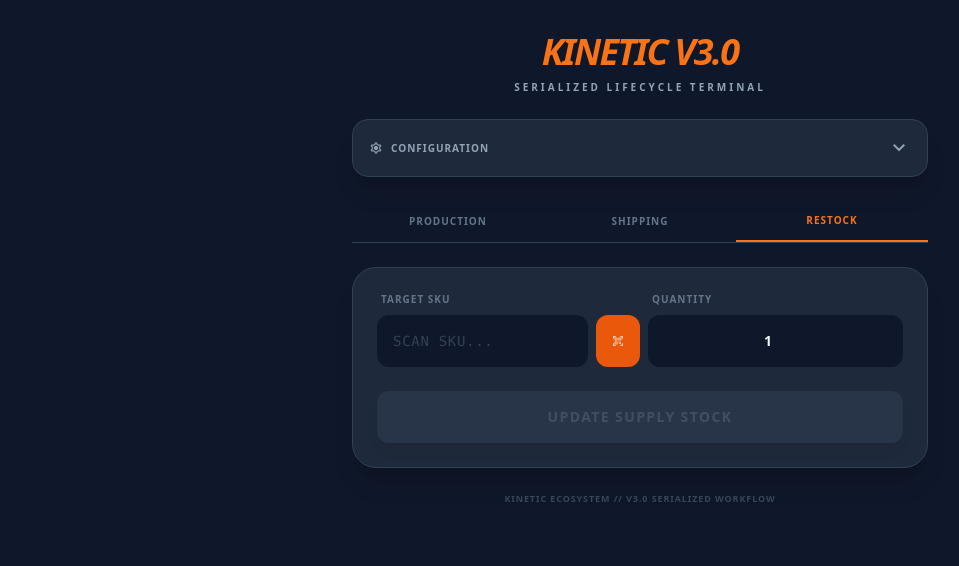
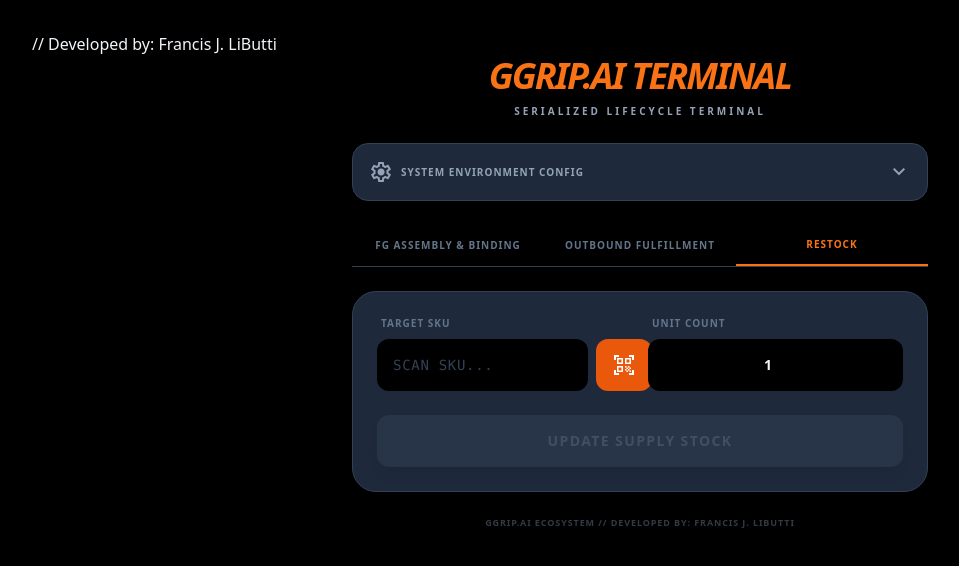
Before and after one commit to Frankwerd/standalone-scanner, a plain HTML site: page index.html in a window 1280 px wide. Both pictures are taken after a click on the button "RESTOCK". Shown: the whole page, without its empty margins (0-959 px from the left). Drawn offline with nearby package versions, Linux system fonts and the light colour scheme.

Commit message:
Update index.html

```diff
--- a/index.html
+++ b/index.html
@@ -1,9 +1,10 @@
+// Developed by: Francis J. LiButti
 <!DOCTYPE html>
 <html lang="en">
 <head>
     <meta charset="UTF-8">
     <meta name="viewport" content="width=device-width, initial-scale=1.0">
-    <title>Kinetic Inventory v3.0 - Serialized Terminal</title>
+    <title>GGRIP.AI Terminal v3.0 - Serialized Terminal</title>
     <script src="https://unpkg.com/html5-qrcode"></script>
     <script src="https://cdn.tailwindcss.com"></script>
     <link rel="stylesheet" href="https://fonts.googleapis.com/css2?family=Material+Symbols+Outlined:opsz,wght,FILL,GRAD@24,400,0,0" />
@@ -13,10 +14,10 @@
         #reader video { border-radius: 1.5rem; }
     </style>
 </head>
-<body class="bg-slate-900 text-slate-100 min-h-screen p-4 md:p-8 font-sans">
+<body class="bg-black text-slate-100 min-h-screen p-4 md:p-8 font-sans">
     <div class="max-w-xl mx-auto space-y-6">
         <header class="text-center space-y-2">
-            <h1 class="text-4xl font-black tracking-tighter text-orange-500 uppercase italic">Kinetic v3.0</h1>
+            <h1 class="text-4xl font-black tracking-tighter text-orange-500 uppercase italic">GGRIP.AI Terminal</h1>
             <p class="text-[10px] text-slate-400 font-bold tracking-[0.3em] uppercase">Serialized Lifecycle Terminal</p>
         </header>
 
@@ -25,7 +26,7 @@
             <button onclick="toggleConfig()" class="w-full flex items-center justify-between text-slate-400 hover:text-orange-500 transition-colors">
                 <div class="flex items-center gap-2">
                     <span class="material-symbols-outlined text-sm">settings</span>
-                    <h2 class="text-[10px] font-black uppercase tracking-widest">Configuration</h2>
+                    <h2 class="text-[10px] font-black uppercase tracking-widest">System Environment Config</h2>
                 </div>
                 <span id="configChevron" class="material-symbols-outlined transition-transform">expand_more</span>
             </button>
@@ -33,20 +34,20 @@
                 <div>
                     <label class="block text-[9px] font-bold text-slate-500 uppercase tracking-widest mb-1">Google Script URL</label>
                     <input type="url" id="scriptUrl" placeholder="https://script.google.com/macros/s/.../exec"
-                           class="w-full bg-slate-900 border-none rounded-lg p-3 text-xs focus:ring-1 focus:ring-orange-500 transition-all outline-none">
+                           class="w-full bg-black border-none rounded-lg p-3 text-xs focus:ring-1 focus:ring-orange-500 transition-all outline-none">
                 </div>
                 <div>
                     <label class="block text-[9px] font-bold text-slate-500 uppercase tracking-widest mb-1">OMS API Token</label>
                     <input type="password" id="apiToken" placeholder="Enter Token..."
-                           class="w-full bg-slate-900 border-none rounded-lg p-3 text-xs focus:ring-1 focus:ring-orange-500 transition-all outline-none">
+                           class="w-full bg-black border-none rounded-lg p-3 text-xs focus:ring-1 focus:ring-orange-500 transition-all outline-none">
                 </div>
             </div>
         </div>
 
         <!-- Tabs -->
         <div class="flex border-b border-slate-700">
-            <button onclick="switchTab('production')" id="tab-production" class="flex-1 py-3 text-[10px] font-black uppercase tracking-widest transition-all tab-active">Production</button>
-            <button onclick="switchTab('shipping')" id="tab-shipping" class="flex-1 py-3 text-[10px] font-black uppercase tracking-widest transition-all text-slate-500">Shipping</button>
+            <button onclick="switchTab('production')" id="tab-production" class="flex-1 py-3 text-[10px] font-black uppercase tracking-widest transition-all tab-active">FG Assembly & Binding</button>
+            <button onclick="switchTab('shipping')" id="tab-shipping" class="flex-1 py-3 text-[10px] font-black uppercase tracking-widest transition-all text-slate-500">Outbound Fulfillment</button>
             <button onclick="switchTab('restock')" id="tab-restock" class="flex-1 py-3 text-[10px] font-black uppercase tracking-widest transition-all text-slate-500">Restock</button>
         </div>
 
@@ -71,7 +72,7 @@
                         <label class="block text-[10px] font-black text-slate-500 uppercase tracking-widest px-1">Target SKU</label>
                         <div class="flex gap-2">
                             <input type="text" id="prod-sku" readonly placeholder="SCAN SKU..."
-                                   class="flex-1 bg-slate-900 border-none rounded-xl p-4 text-sm font-mono tracking-wider outline-none uppercase placeholder:text-slate-700">
+                                   class="flex-1 bg-black border-none rounded-xl p-4 text-sm font-mono tracking-wider outline-none uppercase placeholder:text-slate-700">
                             <button onclick="startTargetedScan('prod-sku')" class="bg-orange-600 hover:bg-orange-500 text-white px-4 rounded-xl transition-all active:scale-95 flex items-center">
                                 <span class="material-symbols-outlined">qr_code_scanner</span>
                             </button>
@@ -81,7 +82,7 @@
                         <label class="block text-[10px] font-black text-slate-500 uppercase tracking-widest px-1">Serial Number</label>
                         <div class="flex gap-2">
                             <input type="text" id="prod-sn" readonly placeholder="ASSIGN S/N..."
-                                   class="flex-1 bg-slate-900 border-none rounded-xl p-4 text-sm font-mono tracking-wider outline-none uppercase placeholder:text-slate-700">
+                                   class="flex-1 bg-black border-none rounded-xl p-4 text-sm font-mono tracking-wider outline-none uppercase placeholder:text-slate-700">
                             <button onclick="startTargetedScan('prod-sn')" class="bg-orange-600 hover:bg-orange-500 text-white px-4 rounded-xl transition-all active:scale-95 flex items-center">
                                 <span class="material-symbols-outlined">barcode_scanner</span>
                             </button>
@@ -89,7 +90,7 @@
                     </div>
                 </div>
                 <button id="btn-submit-production" disabled onclick="submitProduction()" class="w-full bg-slate-700 text-slate-500 p-4 rounded-xl font-black text-sm uppercase tracking-widest shadow-lg transition-all active:scale-95 disabled:opacity-50 disabled:cursor-not-allowed">
-                    Submit Production
+                    Submit FG Assembly & Binding
                 </button>
             </div>
         </div>
@@ -102,7 +103,7 @@
                         <label class="block text-[10px] font-black text-slate-500 uppercase tracking-widest px-1">Order ID (from Label)</label>
                         <div class="flex gap-2">
                             <input type="text" id="ship-order" readonly placeholder="SCAN LABEL..."
-                                   class="flex-1 bg-slate-900 border-none rounded-xl p-4 text-sm font-mono tracking-wider outline-none uppercase placeholder:text-slate-700">
+                                   class="flex-1 bg-black border-none rounded-xl p-4 text-sm font-mono tracking-wider outline-none uppercase placeholder:text-slate-700">
                             <button onclick="startTargetedScan('ship-order')" class="bg-orange-600 hover:bg-orange-500 text-white px-4 rounded-xl transition-all active:scale-95 flex items-center">
                                 <span class="material-symbols-outlined">qr_code_scanner</span>
                             </button>
@@ -112,7 +113,7 @@
                         <label class="block text-[10px] font-black text-slate-500 uppercase tracking-widest px-1">Serial Number</label>
                         <div class="flex gap-2">
                             <input type="text" id="ship-sn" readonly placeholder="SCAN PRODUCT S/N..."
-                                   class="flex-1 bg-slate-900 border-none rounded-xl p-4 text-sm font-mono tracking-wider outline-none uppercase placeholder:text-slate-700">
+                                   class="flex-1 bg-black border-none rounded-xl p-4 text-sm font-mono tracking-wider outline-none uppercase placeholder:text-slate-700">
                             <button onclick="startTargetedScan('ship-sn')" class="bg-orange-600 hover:bg-orange-500 text-white px-4 rounded-xl transition-all active:scale-95 flex items-center">
                                 <span class="material-symbols-outlined">barcode_scanner</span>
                             </button>
@@ -120,7 +121,7 @@
                     </div>
                 </div>
                 <button id="btn-submit-shipping" disabled onclick="submitShipping()" class="w-full bg-slate-700 text-slate-500 p-4 rounded-xl font-black text-sm uppercase tracking-widest shadow-lg transition-all active:scale-95 disabled:opacity-50 disabled:cursor-not-allowed">
-                    Process Shipment
+                    Process Outbound Fulfillment
                 </button>
             </div>
         </div>
@@ -133,16 +134,16 @@
                         <label class="block text-[10px] font-black text-slate-500 uppercase tracking-widest px-1">Target SKU</label>
                         <div class="flex gap-2">
                             <input type="text" id="restock-sku" readonly placeholder="SCAN SKU..."
-                                   class="flex-1 bg-slate-900 border-none rounded-xl p-4 text-sm font-mono tracking-wider outline-none uppercase placeholder:text-slate-700">
+                                   class="flex-1 bg-black border-none rounded-xl p-4 text-sm font-mono tracking-wider outline-none uppercase placeholder:text-slate-700">
                             <button onclick="startTargetedScan('restock-sku')" class="bg-orange-600 hover:bg-orange-500 text-white px-4 rounded-xl transition-all active:scale-95 flex items-center">
                                 <span class="material-symbols-outlined text-xs">qr_code_scanner</span>
                             </button>
                         </div>
                     </div>
                     <div class="space-y-2">
-                        <label class="block text-[10px] font-black text-slate-500 uppercase tracking-widest px-1">Quantity</label>
+                        <label class="block text-[10px] font-black text-slate-500 uppercase tracking-widest px-1">Unit Count</label>
                         <input type="number" id="restock-qty" value="1" min="1"
-                               class="w-full bg-slate-900 border-none rounded-xl p-4 text-sm font-bold focus:ring-1 focus:ring-orange-500 outline-none text-center">
+                               class="w-full bg-black border-none rounded-xl p-4 text-sm font-bold focus:ring-1 focus:ring-orange-500 outline-none text-center">
                     </div>
                 </div>
                 <button id="btn-submit-restock" disabled onclick="submitRestock()" class="w-full bg-slate-700 text-slate-500 p-4 rounded-xl font-black text-sm uppercase tracking-widest shadow-lg transition-all active:scale-95 disabled:opacity-50 disabled:cursor-not-allowed">
@@ -156,7 +157,7 @@
 
         <!-- Diagnosis / Footer -->
         <div class="text-center text-[9px] text-slate-500 font-bold uppercase tracking-widest opacity-50">
-            Kinetic Ecosystem // v3.0 Serialized Workflow
+            GGRIP.AI Ecosystem // Developed by: Francis J. LiButti
         </div>
     </div>
 
```
